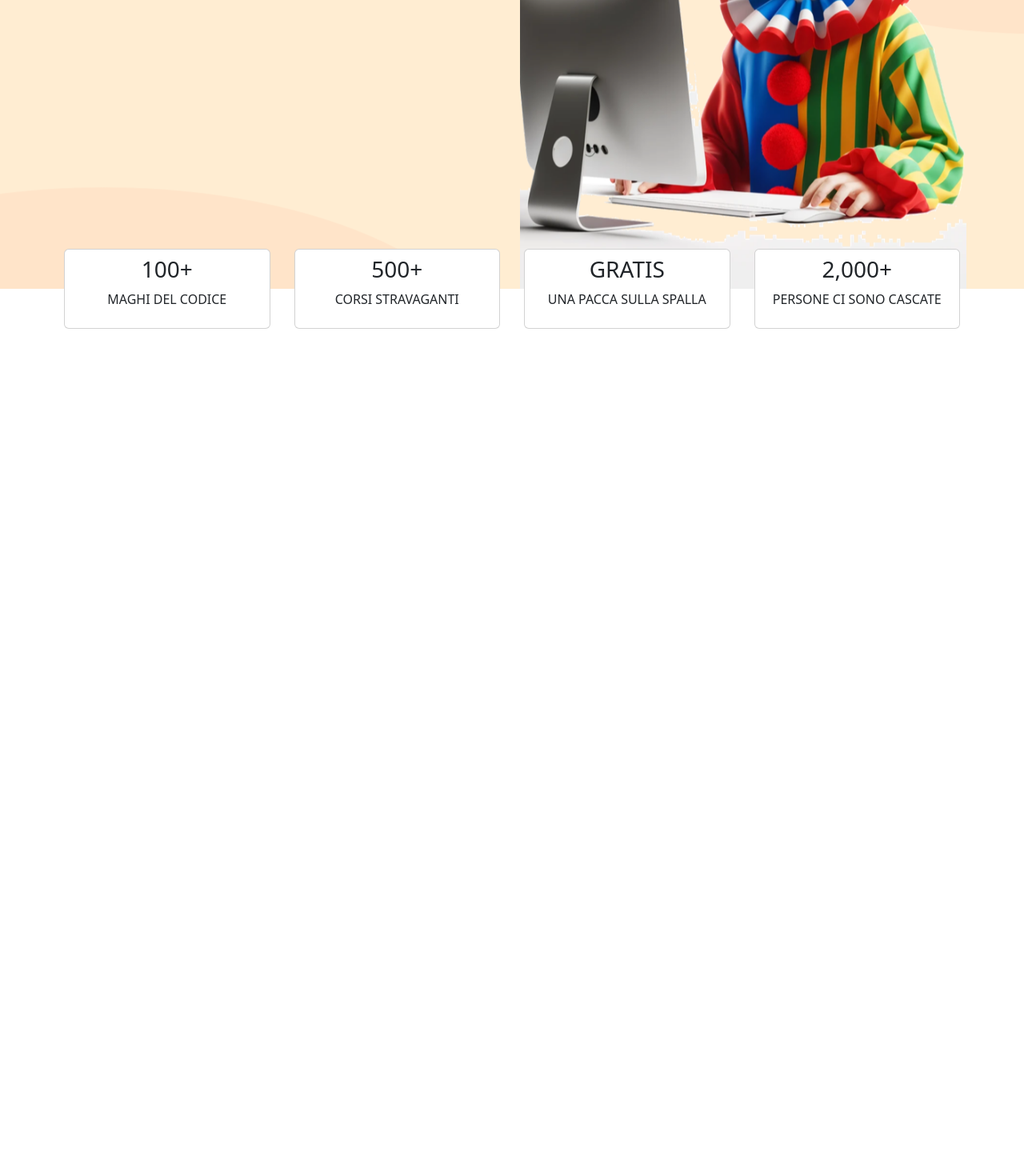
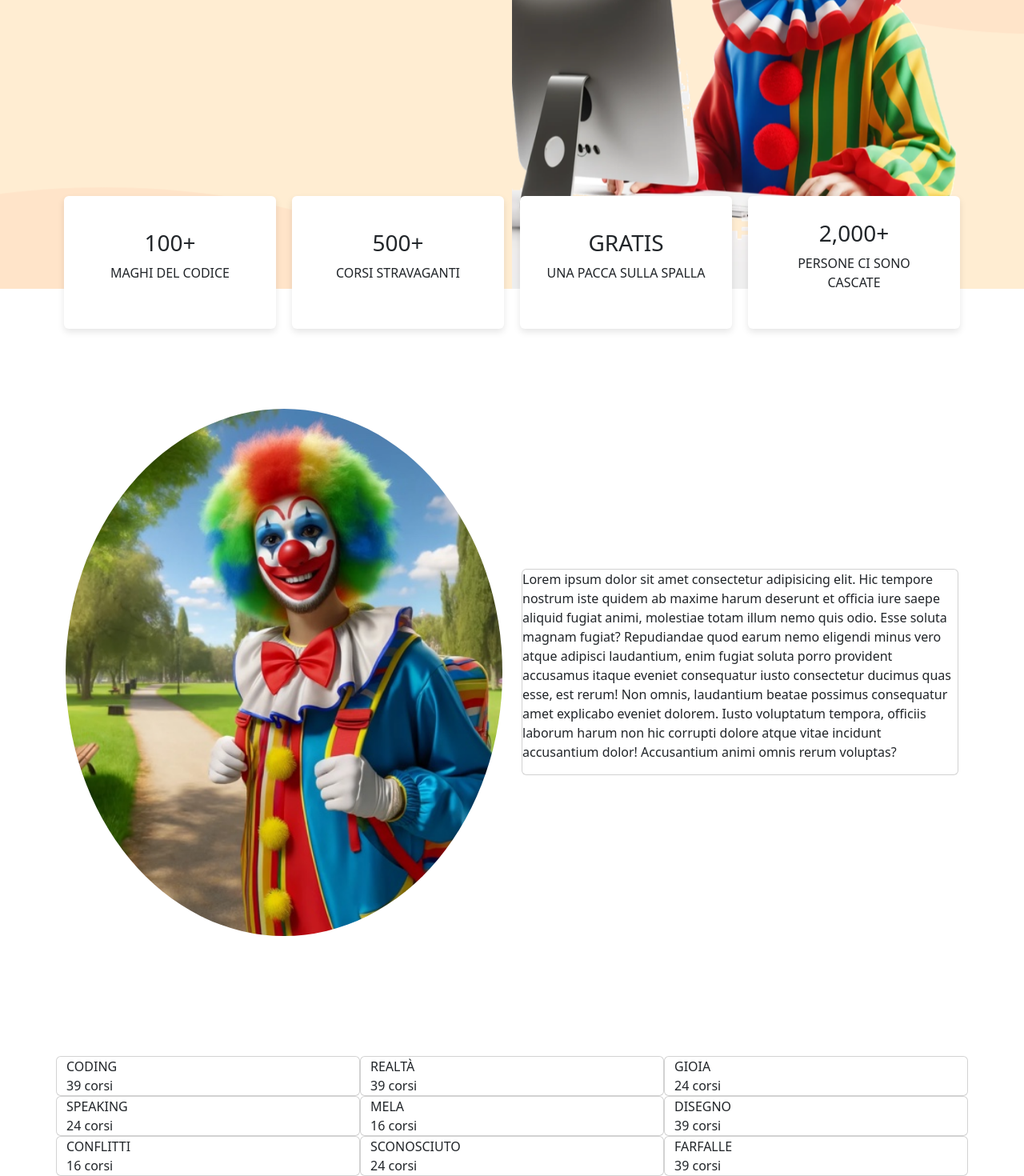
Before and after one commit to GiPisano/landing-page-service, a Vue app: page / in a window 1280 px wide. Shown: the part 331-1801 px from the top of the page at 80% size. Before the commit the page ends 800 px from the top, so only its background shows below. Built offline with nearby package versions, Linux system fonts and the light colour scheme; the HTML template or start-up script is replaced by a standard one.

Commit message:
add about page

```diff
--- a/src/components/AppMain.vue
+++ b/src/components/AppMain.vue
@@ -1,15 +1,21 @@
 <script>
 import CodeCircus from "./pages/CodeCircus.vue";
+import AppAbout from "./pages/AboutPage.vue";
+import CoursesPage from "./pages/CoursesPage.vue";
 
 export default {
   components: {
     CodeCircus,
+    AppAbout,
+    CoursesPage,
   },
 };
 </script>
 
 <template>
   <code-circus></code-circus>
+  <app-about></app-about>
+  <courses-page></courses-page>
 </template>
 
 <style lang="scss" scoped></style>
--- /dev/null
+++ b/src/components/pages/AboutPage.vue
@@ -0,0 +1,50 @@
+<script></script>
+
+<template>
+  <section id="about-section">
+    <div class="container">
+      <div class="row">
+        <div class="col-md-6">
+          <div class="circle">
+            <img src="../../assets/images/about-img.jpg" alt="" />
+          </div>
+        </div>
+        <div class="col-md-6">
+          <div class="card">
+            <p>
+              Lorem ipsum dolor sit amet consectetur adipisicing elit. Hic
+              tempore nostrum iste quidem ab maxime harum deserunt et officia
+              iure saepe aliquid fugiat animi, molestiae totam illum nemo quis
+              odio. Esse soluta magnam fugiat? Repudiandae quod earum nemo
+              eligendi minus vero atque adipisci laudantium, enim fugiat soluta
+              porro provident accusamus itaque eveniet consequatur iusto
+              consectetur ducimus quas esse, est rerum! Non omnis, laudantium
+              beatae possimus consequatur amet explicabo eveniet dolorem. Iusto
+              voluptatum tempora, officiis laborum harum non hic corrupti dolore
+              atque vitae incidunt accusantium dolor! Accusantium animi omnis
+              rerum voluptas?
+            </p>
+          </div>
+        </div>
+      </div>
+    </div>
+  </section>
+</template>
+
+<style lang="scss" scoped>
+#about-section {
+  margin: 150px 0;
+  .row {
+    justify-content: center;
+    align-items: center;
+    div {
+      .circle {
+        object-fit: cover;
+        img {
+          border-radius: 50%;
+        }
+      }
+    }
+  }
+}
+</style>
--- a/src/components/pages/CodeCircus.vue
+++ b/src/components/pages/CodeCircus.vue
@@ -46,7 +46,7 @@ export default {
     <section id="circus-cards">
       <div class="container">
         <div class="row">
-          <div class="col-md-3 card p-2 text-center" v-for="card in cards">
+          <div class="col-md-3 card text-center" v-for="card in cards">
             <h3>
               {{ card.title }}
             </h3>
@@ -73,15 +73,30 @@ export default {
   }
 }
 
+#circus-cards {
+  .row {
+    div {
+      padding: 30px;
+      display: flex;
+      align-items: center;
+      justify-content: center;
+      border: 0;
+      box-shadow: 0 4px 8px rgba(0, 0, 0, 0.1);
+    }
+  }
+}
+@media screen and (max-width: 768px) {
+  #circus-cards {
+    margin: 50px 10px;
+    .row {
+      gap: 40px;
+    }
+  }
+}
+
 @media screen and (min-width: 768px) {
   .circus {
     position: relative;
-    .container {
-      .row {
-        gap: 10px;
-        flex-wrap: nowrap;
-      }
-    }
     #circus-cards {
       position: absolute;
       bottom: -50px;
--- /dev/null
+++ b/src/components/pages/CoursesPage.vue
@@ -0,0 +1,73 @@
+<script>
+export default {
+  data() {
+    return {
+      courses: [
+        {
+          img: "",
+          title: "CODING",
+          courseQuantity: "39 corsi",
+        },
+        {
+          img: "",
+          title: "REALTÀ",
+          courseQuantity: "39 corsi",
+        },
+        {
+          img: "",
+          title: "GIOIA",
+          courseQuantity: "24 corsi",
+        },
+        {
+          img: "",
+          title: "SPEAKING",
+          courseQuantity: "24 corsi",
+        },
+        {
+          img: "",
+          title: "MELA",
+          courseQuantity: "16 corsi",
+        },
+        {
+          img: "",
+          title: "DISEGNO",
+          courseQuantity: "39 corsi",
+        },
+        {
+          img: "",
+          title: "CONFLITTI",
+          courseQuantity: "16 corsi",
+        },
+        {
+          img: "",
+          title: "SCONOSCIUTO",
+          courseQuantity: "24 corsi",
+        },
+        {
+          img: "",
+          title: "FARFALLE",
+          courseQuantity: "39 corsi",
+        },
+      ],
+    };
+  },
+};
+</script>
+
+<template>
+  <section id="courses-section">
+    <div class="container">
+      <div class="row">
+        <div class="col-md-4 card" v-for="course in courses">
+          <div></div>
+          <div>
+            <div>{{ course.title }}</div>
+            <div>{{ course.courseQuantity }}</div>
+          </div>
+        </div>
+      </div>
+    </div>
+  </section>
+</template>
+
+<style lang="scss" scoped></style>
--- a/src/styles/general.scss
+++ b/src/styles/general.scss
@@ -7,3 +7,8 @@
     padding: 0;
     box-sizing: border-box;
 }
+
+img{
+    width: 100%;
+    height: 100%;
+}
```
